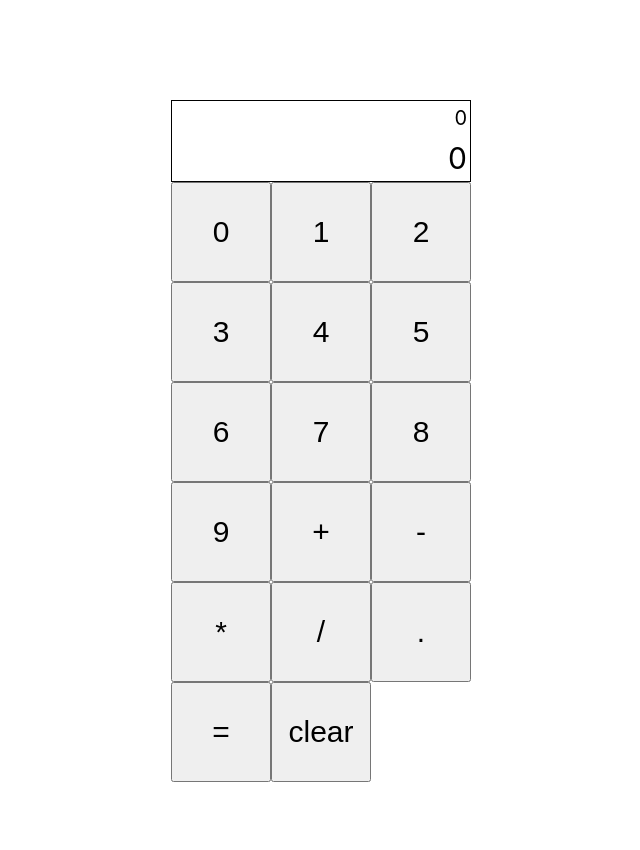
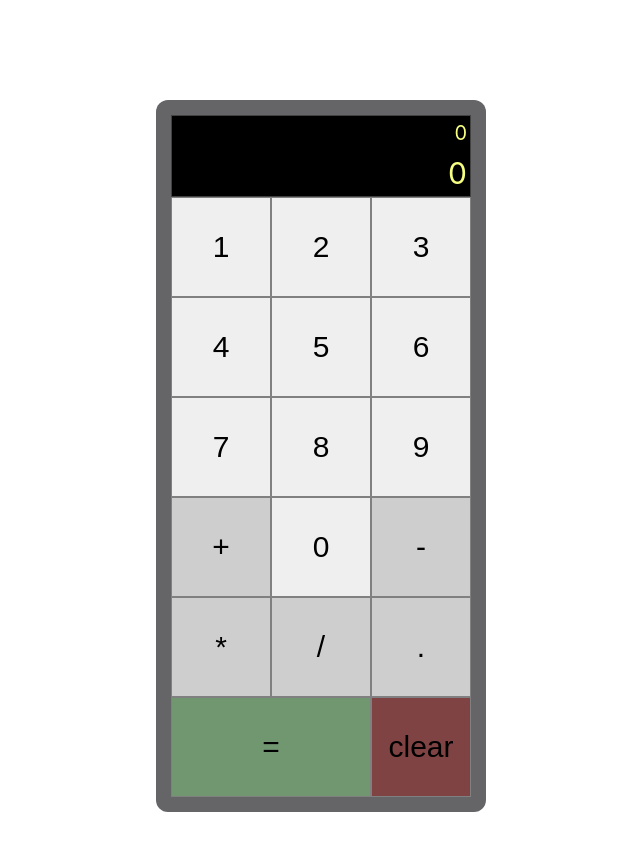
Before and after one commit to Konstanenonen/Calculator, a React (Create React App) app: page / in a window 1280 px wide. Shown: the top 850 px of the page, without its empty margins (319-959 px from the left). Built offline with nearby package versions, Linux system fonts and the light colour scheme.

Commit message:
First version done

```diff
--- a/src/App.jsx
+++ b/src/App.jsx
@@ -8,27 +8,10 @@ function App() {
     displayValue: '0',
   });
 
-  function doCalculation(operator, operation) {
-    if (calculation.operation === null) {
-      setCalculation((prevState) => ({
-        ...prevState,
-        operation,
-        displayValue: prevState.firstValue + operator,
-      }));
-    } else {
-      setCalculation((prevState) => ({
-        firstValue: prevState.operation(prevState.firstValue, prevState.secondValue),
-        secondValue: '0',
-        operation,
-        displayValue: prevState.operation(prevState.firstValue, prevState.secondValue) + operator,
-      }));
-    }
-  }
-
   function addNumber(number) {
     if (number === '0' && calculation.displayValue === '0') return;
     if (number === '.' && calculation.displayValue[calculation.displayValue.length - 1] === '.') return;
-    if (number === '.' && (calculation.firstValue.includes('.') && calculation.secondValue.includes('.'))) return;
+    if (number === '.' && calculation.displayValue.includes('.') && calculation.secondValue === '0') return;
     setCalculation((prevState) => {
       if (prevState.firstValue === null || prevState.operation === null) {
         return {
@@ -43,6 +26,70 @@ function App() {
         displayValue: prevState.displayValue + number,
       };
     });
+  }
+
+  function add(a, b) {
+    const result = Number(a) + Number(b);
+    if (result.toString().length > 10) {
+      return result.toFixed(5);
+    }
+    return Number.isInteger(result) ? result : result.toFixed(1);
+  }
+
+  function subsrtact(a, b) {
+    const result = Number(a) - Number(b);
+    if (result.toString().length > 10) {
+      return result.toFixed(5);
+    }
+    return Number.isInteger(result) ? result : result.toFixed(1);
+  }
+
+  function multiply(a, b) {
+    const result = Number(a) * Number(b);
+    if (result.toString().length > 10) {
+      return result.toFixed(5);
+    }
+    return Number.isInteger(result) ? result : result.toFixed(1);
+  }
+
+  function divide(a, b) {
+    const result = Number(a) / Number(b);
+    if (result.toString().length > 10) {
+      return result.toFixed(5);
+    }
+    return Number.isInteger(result) ? result : result.toFixed(1);
+  }
+
+  function doCalculation(operator, operation) {
+    if (calculation.operation === null) {
+      setCalculation((prevState) => ({
+        ...prevState,
+        operation,
+        displayValue: prevState.firstValue + operator,
+      }));
+    } else if (operator === '-' && calculation.secondValue === '0') {
+      setCalculation((prevState) => ({
+        ...prevState,
+        operator: add,
+        secondValue: `-${prevState.secondValue}`,
+        displayValue: prevState.displayValue + operator,
+      }));
+    } else if ((calculation.secondValue === '0' || calculation.secondValue === '-0') && calculation.operation !== null) {
+      setCalculation((prevState) => ({
+        ...prevState,
+        operation,
+        displayValue: prevState.displayValue + operator,
+        // eslint-disable-next-line max-len
+        secondValue: Math.abs(prevState.secondValue),
+      }));
+    } else {
+      setCalculation((prevState) => ({
+        firstValue: prevState.operation(prevState.firstValue, prevState.secondValue),
+        secondValue: '0',
+        operation,
+        displayValue: prevState.operation(prevState.firstValue, prevState.secondValue) + operator,
+      }));
+    }
   }
 
   function clear() {
@@ -68,28 +115,6 @@ function App() {
     }));
   }
 
-  function add(a, b) {
-    const result = Number(a) + Number(b);
-    return Number.isInteger(result) ? result : result.toFixed(1);
-  }
-
-  function subsrtact(a, b) {
-    const result = Number(a) - Number(b);
-    return Number.isInteger(result) ? result : result.toFixed(1);
-  }
-
-  function multiply(a, b) {
-    const result = Number(a) * Number(b);
-    return Number.isInteger(result) ? result : result.toFixed(1);
-  }
-
-  function divide(a, b) {
-    const result = Number(a) / Number(b);
-    return Number.isInteger(result) ? result : result.toFixed(1);
-  }
-
-  console.log(calculation);
-
   return (
     <div className="App">
       <div className="calculator-container">
@@ -97,7 +122,6 @@ function App() {
           <div className="result">{calculation.displayValue}</div>
           <div id="display">{calculation.firstValue}</div>
         </div>
-        <button onClick={() => addNumber('0')} type="button" id="zero">0</button>
         <button onClick={() => addNumber('1')} type="button" id="one">1</button>
         <button onClick={() => addNumber('2')} type="button" id="two">2</button>
         <button onClick={() => addNumber('3')} type="button" id="three">3</button>
@@ -107,11 +131,12 @@ function App() {
         <button onClick={() => addNumber('7')} type="button" id="seven">7</button>
         <button onClick={() => addNumber('8')} type="button" id="eight">8</button>
         <button onClick={() => addNumber('9')} type="button" id="nine">9</button>
-        <button onClick={() => addOperator('+', add)} type="button" id="add">+</button>
-        <button onClick={() => addOperator('-', subsrtact)} type="button" id="subtract">-</button>
-        <button onClick={() => addOperator('*', multiply)} type="button" id="multiply">*</button>
-        <button onClick={() => addOperator('/', divide)} type="button" id="divide">/</button>
-        <button onClick={() => addNumber('.')} type="button" id="decimal">.</button>
+        <button onClick={() => addOperator('+', add)} type="button" id="add" className="operations">+</button>
+        <button onClick={() => addNumber('0')} type="button" id="zero">0</button>
+        <button onClick={() => addOperator('-', subsrtact)} type="button" id="subtract" className="operations">-</button>
+        <button onClick={() => addOperator('*', multiply)} type="button" id="multiply" className="operations">*</button>
+        <button onClick={() => addOperator('/', divide)} type="button" id="divide" className="operations">/</button>
+        <button onClick={() => addNumber('.')} type="button" id="decimal" className="operations">.</button>
         <button onClick={calculate} type="button" id="equals">=</button>
         <button onClick={clear} type="button" id="clear">clear</button>
       </div>
--- a/src/index.css
+++ b/src/index.css
@@ -19,11 +19,16 @@ code {
 
 .calculator-container {
   margin: 50px auto;
-  width: 300px;
+  width: 330px;
+  background-color: rgb(101, 100, 102);
+  padding: 15px 15px;
+  border-radius: 12px;
 }
 
 .display-area {
-  border: solid 1px black;
+  border: solid 1px rgb(66, 66, 66);
+  background-color: black;
+  color: rgb(247, 255, 130);
   padding: 5px 3px 5px 0;
 }
 
@@ -42,4 +47,26 @@ button {
   width: 100px;
   height: 100px;
   font-size: 30px;
+  border: 1px solid grey;
 }
+
+button:hover {
+  border: 2px solid white;
+}
+
+button:active {
+  border: 1px solid black;
+}
+
+#equals {
+  width: 200px;
+  background-color: rgb(113, 151, 113);
+}
+
+#clear {
+  background-color: rgb(128, 67, 67);
+}
+
+.operations {
+  background-color: rgb(206, 206, 206);
+}
```
